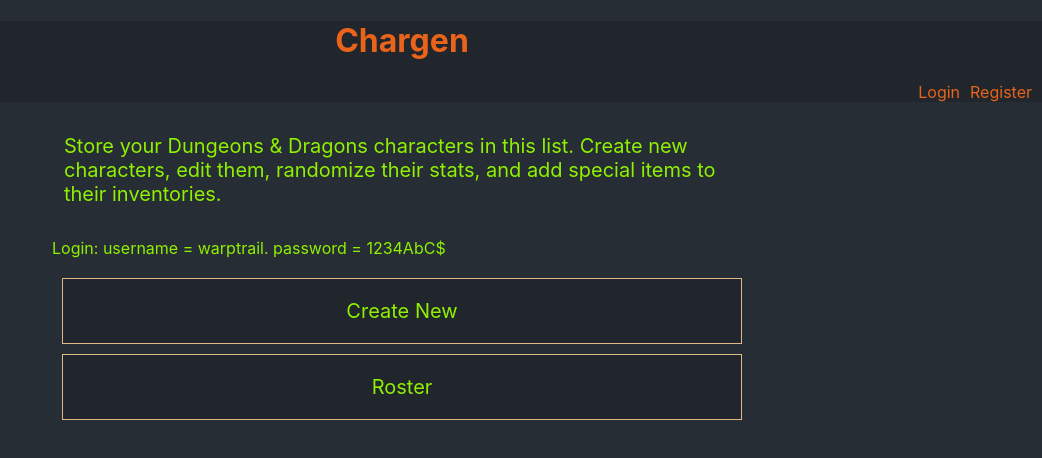
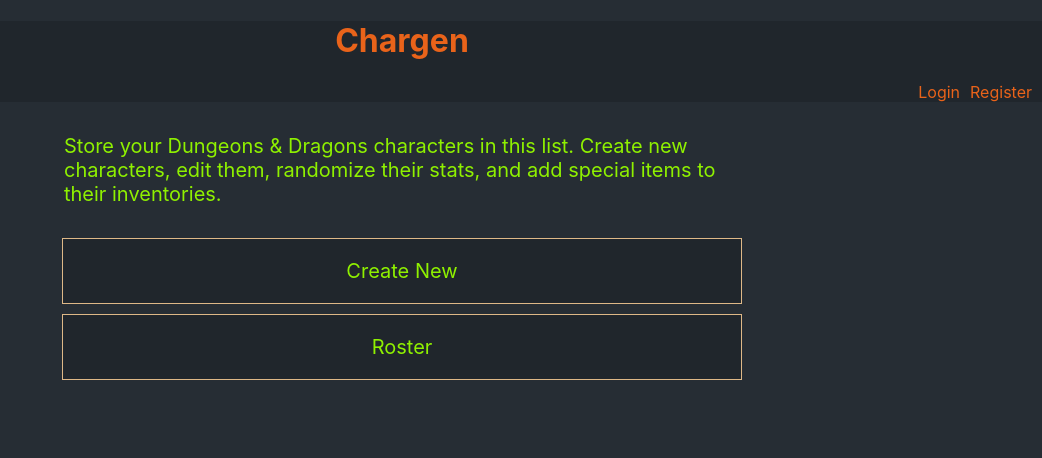
Before and after one commit to warptrail/chargen-client, a React (Create React App) app: page / in a window 1280 px wide. Shown: the top 458 px of the page, without its empty margins (238-1280 px from the left). Built offline with nearby package versions, Linux system fonts and the light colour scheme; no server answers.

Commit message:
removed login stuff

```diff
--- a/src/components/MainMenu/MainMenu.js
+++ b/src/components/MainMenu/MainMenu.js
@@ -12,7 +12,7 @@
           characters, edit them, randomize their stats, and add special items to
           their inventories.
         </p>
-        <p>Login: username = warptrail. password = 1234AbC$ </p>
+
         <ul className="MainMenu">
           <Link to="/create">
             <li className="MainMenu__item">Create New</li>
```
Also changed, not shown: 1 other file (tests, documents, lock files or other folders).
